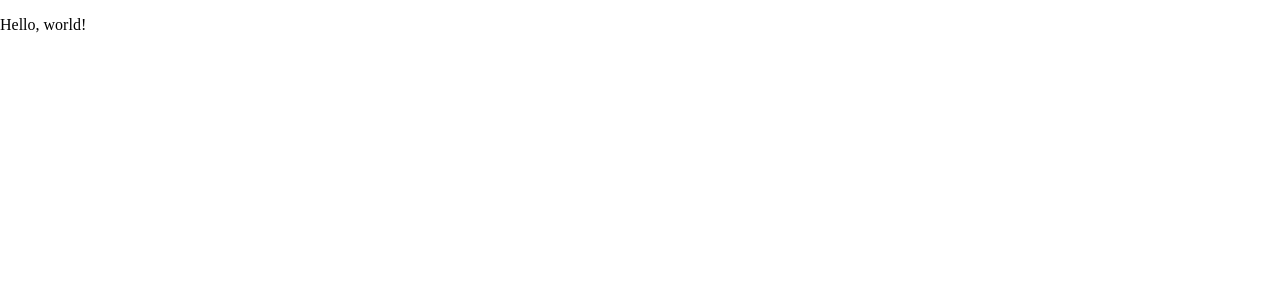
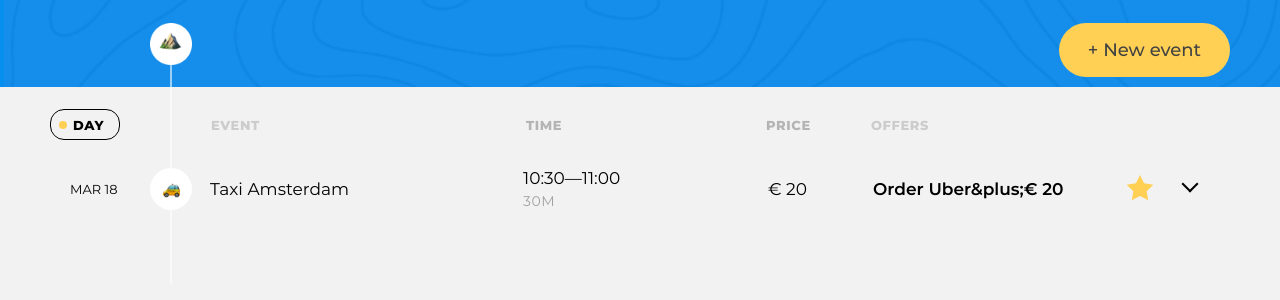
Before and after one commit to ManInUniverse/big-trip-react, a React (Create React App) app in the folder project/: page / in a window 1280 px wide. Shown: the top 300 px of the page. Built offline with nearby package versions, Linux system fonts and the light colour scheme.

Commit message:
Созданы основные компоненты.

```diff
--- a/project/public/index.html
+++ b/project/public/index.html
@@ -9,7 +9,7 @@
 		<meta name="robots" content="noindex, nofollow">
 		<link rel="stylesheet" href="css/style.css">
   </head>
-  <body>
+  <body class="page-body">
     <noscript>You need to enable JavaScript to run this app.</noscript>
     <div id="root"></div>
   </body>
--- a/project/src/components/app/app.tsx
+++ b/project/src/components/app/app.tsx
@@ -1,5 +1,9 @@
+import Trip from '../trip/trip';
+
 function App(): JSX.Element {
-  return <p>Hello, world!</p>;
+  return (
+    <Trip />
+  );
 }
 
 export default App;
--- /dev/null
+++ b/project/src/components/event/event.tsx
@@ -0,0 +1,43 @@
+function Event(): JSX.Element {
+  return (
+    <li className="trip-events__item">
+      <div className="event">
+        <time className="event__date" dateTime="2019-03-18">MAR 18</time>
+        <div className="event__type">
+          <img className="event__type-icon" width="42" height="42" src="img/icons/taxi.png" alt="Event type icon"></img>
+        </div>
+        <h3 className="event__title">Taxi Amsterdam</h3>
+        <div className="event__schedule">
+          <p className="event__time">
+            <time className="event__start-time" dateTime="2019-03-18T10:30">10:30</time>
+            &mdash;
+            <time className="event__end-time" dateTime="2019-03-18T11:00">11:00</time>
+          </p>
+          <p className="event__duration">30M</p>
+        </div>
+        <p className="event__price">
+          &euro;&nbsp;<span className="event__price-value">20</span>
+        </p>
+        <h4 className="visually-hidden">Offers:</h4>
+        <ul className="event__selected-offers">
+          <li className="event__offer">
+            <span className="event__offer-title">Order Uber</span>
+            &plus;&euro;&nbsp;
+            <span className="event__offer-price">20</span>
+          </li>
+        </ul>
+        <button className="event__favorite-btn event__favorite-btn--active" type="button">
+          <span className="visually-hidden">Add to favorite</span>
+          <svg className="event__favorite-icon" width="28" height="28" viewBox="0 0 28 28">
+            <path d="M14 21l-8.22899 4.3262 1.57159-9.1631L.685209 9.67376 9.8855 8.33688 14 0l4.1145 8.33688 9.2003 1.33688-6.6574 6.48934 1.5716 9.1631L14 21z"/>
+          </svg>
+        </button>
+        <button className="event__rollup-btn" type="button">
+          <span className="visually-hidden">Open event</span>
+        </button>
+      </div>
+    </li>
+  );
+}
+
+export default Event;
--- /dev/null
+++ b/project/src/components/events-list/events-list.tsx
@@ -0,0 +1,12 @@
+import Event from '../event/event';
+
+function EventsList(): JSX.Element {
+  return (
+    <ul className="trip-events__list">
+
+      <Event />
+    </ul>
+  );
+}
+
+export default EventsList;
--- /dev/null
+++ b/project/src/components/sorting/sorting.tsx
@@ -0,0 +1,32 @@
+function Sorting(): JSX.Element {
+  return (
+    <form className="trip-events__trip-sort  trip-sort" action="#" method="get">
+      <div className="trip-sort__item  trip-sort__item--day">
+        <input id="sort-day" className="trip-sort__input  visually-hidden" type="radio" name="trip-sort" value="sort-day" checked></input>
+        <label className="trip-sort__btn" htmlFor="sort-day">Day</label>
+      </div>
+
+      <div className="trip-sort__item  trip-sort__item--event">
+        <input id="sort-event" className="trip-sort__input  visually-hidden" type="radio" name="trip-sort" value="sort-event" disabled></input>
+        <label className="trip-sort__btn" htmlFor="sort-event">Event</label>
+      </div>
+
+      <div className="trip-sort__item  trip-sort__item--time">
+        <input id="sort-time" className="trip-sort__input  visually-hidden" type="radio" name="trip-sort" value="sort-time"></input>
+        <label className="trip-sort__btn" htmlFor="sort-time">Time</label>
+      </div>
+
+      <div className="trip-sort__item  trip-sort__item--price">
+        <input id="sort-price" className="trip-sort__input  visually-hidden" type="radio" name="trip-sort" value="sort-price"></input>
+        <label className="trip-sort__btn" htmlFor="sort-price">Price</label>
+      </div>
+
+      <div className="trip-sort__item  trip-sort__item--offer">
+        <input id="sort-offer" className="trip-sort__input  visually-hidden" type="radio" name="trip-sort" value="sort-offer" disabled></input>
+        <label className="trip-sort__btn" htmlFor="sort-offer">Offers</label>
+      </div>
+    </form>
+  );
+}
+
+export default Sorting;
--- /dev/null
+++ b/project/src/components/trip-events/trip-events.tsx
@@ -0,0 +1,16 @@
+import EventsList from '../events-list/events-list';
+import Sorting from '../sorting/sorting';
+
+function TripEvents(): JSX.Element {
+  return (
+    <section className="trip-events">
+      <h2 className="visually-hidden">Trip events</h2>
+
+      <Sorting />
+
+      <EventsList />
+    </section>
+  );
+}
+
+export default TripEvents;
--- /dev/null
+++ b/project/src/components/trip/trip.tsx
@@ -0,0 +1,33 @@
+import React from 'react';
+import TripEvents from '../trip-events/trip-events';
+
+function Trip(): JSX.Element {
+  return (
+    <React.Fragment>
+      <header className="page-header">
+        <div className="page-body__container  page-header__container">
+          <img className="page-header__logo" src="img/logo.png" width="42" height="42" alt="Trip logo"></img>
+
+          <div className="trip-main">
+            <div className="trip-main__trip-controls  trip-controls">
+              <div className="trip-controls__filters">
+                <h2 className="visually-hidden">Filter events</h2>
+                {/* Фильтры */}
+              </div>
+            </div>
+
+            <button className="trip-main__event-add-btn  btn  btn--big  btn--yellow" type="button">New event</button>
+          </div>
+        </div>
+      </header>
+      <main className="page-body__page-main  page-main">
+        <div className="page-body__container">
+
+          <TripEvents />
+        </div>
+      </main>
+    </React.Fragment>
+  );
+}
+
+export default Trip;
```
